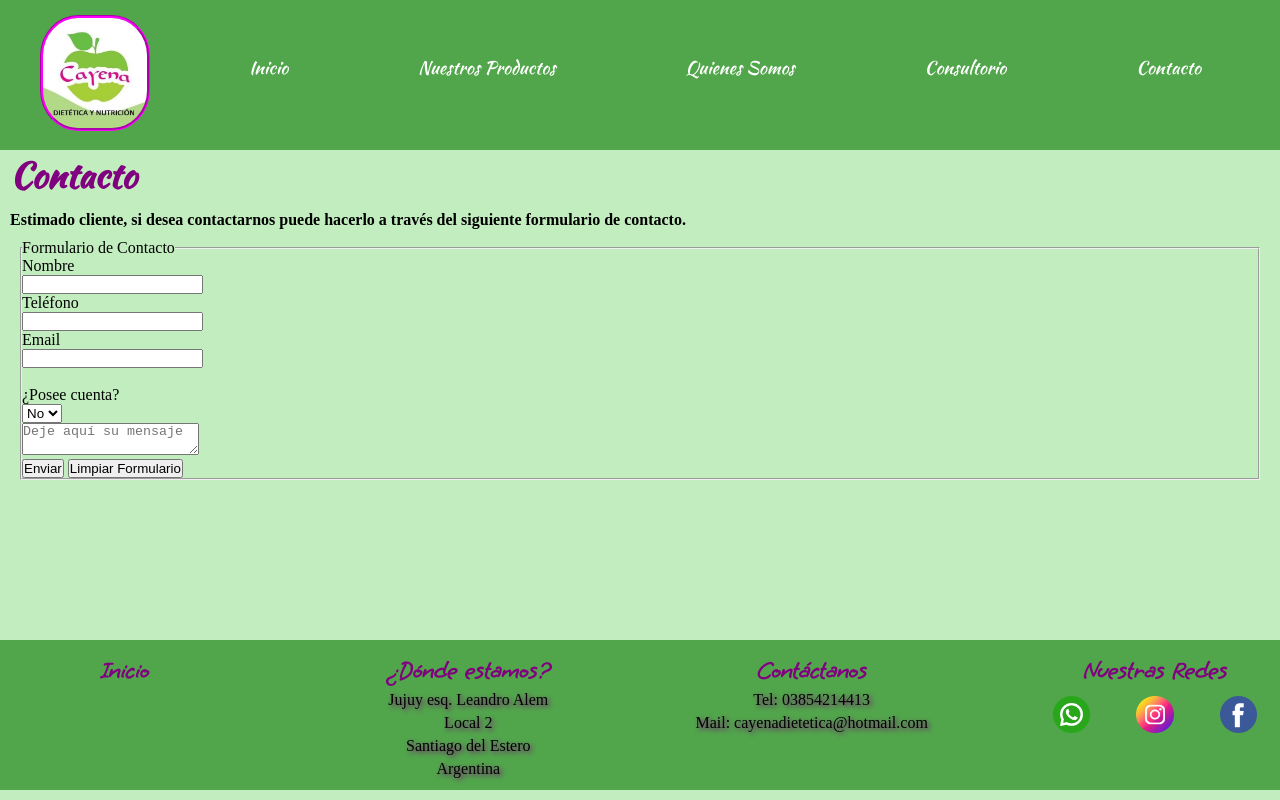
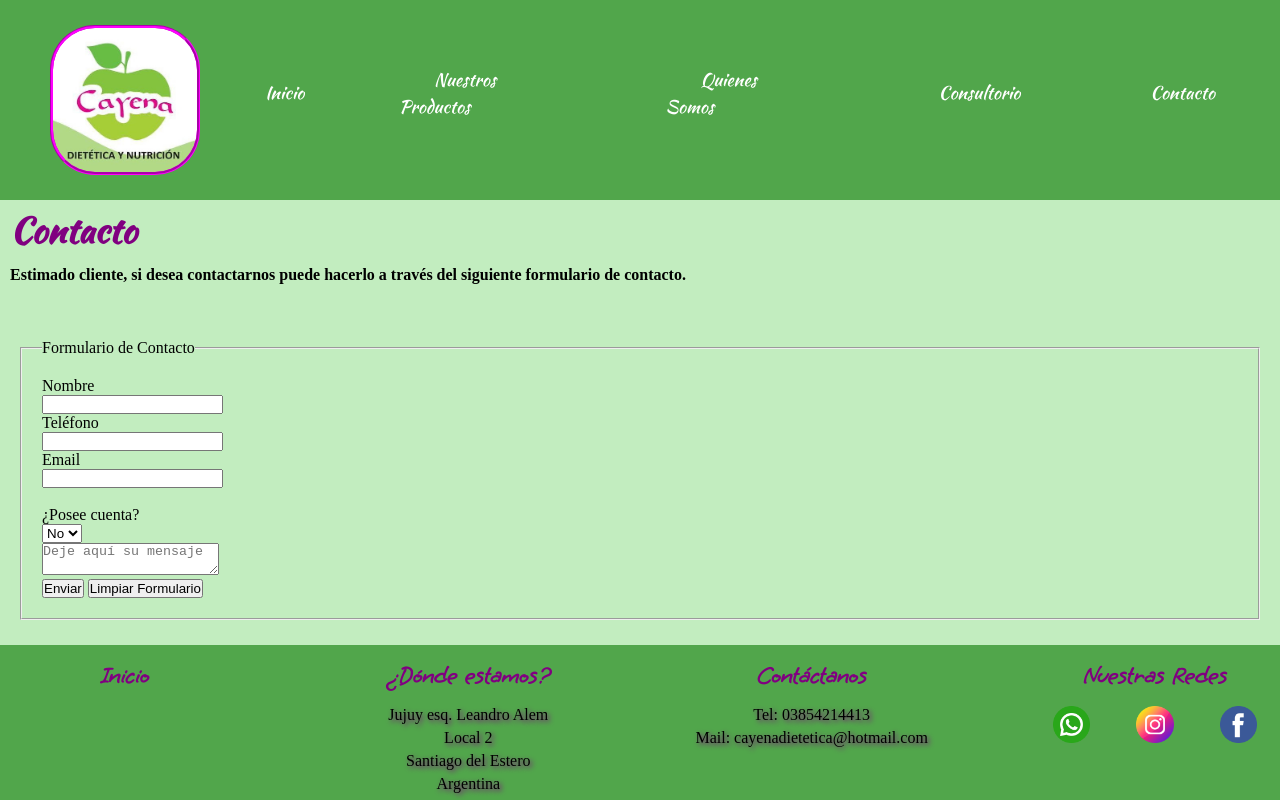
Before and after one commit to sebaorozco/CayenaDietetica, a plain HTML site: page pages/contacto.html in a window 1280 px wide. Drawn offline with Linux system fonts and the light colour scheme.

Commit message:
version 5 - Grids

```diff
--- a/css/styles.css
+++ b/css/styles.css
@@ -18,30 +18,50 @@ body{
     height: 100vh;
     background-color: #c2edbf;
 }
-/* ****************************HEADER/NAV***************************** */
-.encabezado{
-    width: 100%;
-    height: 150px;
-    padding: 10px;
-    display: flex;
-    justify-content: space-between;
-    align-items: center;
+
+.padre{
+    height: 100vh;
+    display: grid;
+    grid-template-areas:
+                        "logo encabezado encabezado encabezado"
+                        "sec1 sec1 sec1 sec1"
+                        "sec2 sec2 sec2 sec2"
+                        "footer footer footer footer";
+    grid-template-columns: 200px repeat(3,1fr);
+    grid-template-rows: 200px repeat(3,1fr);
     background-color: #51a64b;
 }
 
+
+/* ****************************HEADER/NAV***************************** */
+
 .encabezado__logo{
-    margin-left: 30px;
-    margin-right: 30px;
-    width: 110px;
-    border-radius: 35%;
+    grid-column: logo;
+    background-image: url(../images/Logo/logocayena3.jpg);
+    width: 150px;
+    height: 150px;
+    margin: 25px 50px;
+    background-position: center;
+    background-size: cover;
+    background-repeat: no-repeat;
+    border-radius: 30%;
     border-style: groove;
     border-color: magenta;
 }
 
+.encabezado{
+    grid-column: encabezado;
+    width: 100%;
+    height: 200px;
+    padding: 0px;
+    display: flex;
+    justify-content: space-between;
+    align-items: center;
+}
+
 .encabezado__menu{
-    /* position: fixed; */
     width: 100%;
-    margin: auto;
+    margin: 0;
 }
 
 .encabezado__menu ul{
@@ -87,8 +107,9 @@ body{
 }
 
 .encabezado__menu ul li a:hover{
-    color: aquamarine;
-    transition: 1s;
+    color: #F3DAD8;
+    text-decoration: underline;
+    transition: 0.5s;
 }
 
 .encabezado__menu__items:hover ul{
@@ -96,16 +117,21 @@ body{
     visibility: visible;
 }
 
-
 /* *********************************MAIN******************************** */
 .slider{
-    height: 213px;
+    grid-area: sec1;
+    height: 200px;
     width: 100%;
-    margin:5px;
+    margin:0px;
     background-image: url(../images/slider1.jpg);
     background-position: center;
     background-repeat: no-repeat;
     background-size: cover;
+}
+/* ****************************index-productos************************************ */
+.seccion{
+    grid-area: sec2;
+    background-color: #82d986;
 }
 
 h1{
@@ -113,48 +139,11 @@ h1{
     font-family: "Kaushan";
     font-size: 35px;
     margin-left: 10px;
-}
-
-.quienes{
-    height: 30vh;
-}
-
-.quienes h2{
-    margin: 15px;
-    color: rgb(115, 4, 115);
-    font-family: "GrapeNuts";
-    font-size: 25px;
-    text-align: center;
-}
-
-.quienes p{
-    margin: 10px 50px;
-    text-align: justify;
-}
-
-.quienes__image{
-    height: 90vh;
-    width: 100%;
-    background-image: url(../images/localCayena.jpg);
-    background-position: center;
-    background-repeat: no-repeat;
-    background-size: cover;
-}
-
-.main h2{
-    margin: 15px;
-    color: rgb(115, 4, 115);
-    font-family: "GrapeNuts";
-    font-size: 25px;
-    text-align: center;
-}
-
-.main p{
-    margin: 10px 50px;
-    text-align: justify;
+    margin-top: 5px;
 }
 
 .ofertas{
+    grid-area: sec2;
     margin: 50px 50px;
     box-shadow: lightskyblue 0 6px 20px 0 rgba(0,0,0,0.19);
     display: inline-block;
@@ -179,30 +168,83 @@ h1{
     padding: 10px;
 }
 
-.contacto{
-    height: 60vh;
+.seccion h2{
+    margin: 15px;
+    color: rgb(115, 4, 115);
+    font-family: "GrapeNuts";
+    font-size: 25px;
+    text-align: center;
 }
 
-.formulario{
-    margin-left: 20px;
-    margin-right: 20px;
+.sección p{
+    margin: 10px 50px;
+    text-align: justify;
+}
+
+/* ****************************quienes somos************************************ */
+.quienes{
+    grid-area: sec1;
+    height: 30vh;
+    background-color: #c2edbf;
+}
+
+.quienes h2{
+    margin: 15px;
+    color: rgb(115, 4, 115);
+    font-family: "GrapeNuts";
+    font-size: 25px;
+    text-align: center;
+}
+
+.quienes p{
+    margin: 10px 50px;
+    text-align: justify;
+}
+
+.quienes__image{
+    grid-area: sec2;
+    height: 90vh;
+    width: 100%;
+    background-image: url(../images/localCayena.jpg);
+    background-position: center;
+    background-repeat: no-repeat;
+    background-size: cover;
+}
+/* ****************************consultorio************************************ */
+.consultorio{
+    grid-area: sec1;
+    background-color: #c2edbf;
+}
+
+.form{
+    grid-area: sec2;
+    background-color: #c2edbf;
+    margin-bottom: 5px;
+    padding: 20px;
+}
+
+/* ****************************contacto************************************ */
+.contacto{
+    grid-area: sec1;
+    background-color: #c2edbf;
 }
 
 /* **********************************FOOTER******************************* */
 .pie{
-    background-color: #51a64b;
+    grid-area: footer;
     display: flex;
     justify-content: space-between;
     align-items: center;
-    margin-top: 10px;
+    margin-top: 0px;
     height: 150px;
     width: 100%;
+    background-color: #51a64b;
 }
 
 .pie__items{
     width: 250px;
     height: 150px;
-    padding-top: 15px;
+    padding-top: 10px;
     text-align: center;
 }
 
@@ -211,6 +253,7 @@ h1{
     color: purple;
     font-family: "GrapeNuts";
     font-size: 25px;
+    margin-bottom: 15px;
 }
 
 .pie__items h2 a{
@@ -248,3 +291,15 @@ h1{
     transform: scale(1.5);
     transition: 0.5s;
 }
+
+/* @media (max-width:360px){
+    .padre{
+        grid-template-areas:
+                        "logo logo"
+                        "encabezado encabezado"
+                        "sec1 sec1"
+                        "sec2 sec2"
+                        "footer footer"
+                        "footer footer";
+    }
+} */
--- a/pages/contacto.html
+++ b/pages/contacto.html
@@ -2,15 +2,17 @@
 <html>
 <head lang="es">
     <meta charset="UTF-8">
+    <meta http-equiv="X-UA-Compatible" content="IE=edge">
+    <meta name="viewport" content="width=device-width, initial-scale=1.0">
     <title>Cayena Dietética & Nutrición - Santiago del Estero</title>
+    <link rel="shortcut icon" href="../images/Icon/iconCayena.jpg">
     <link rel="stylesheet" href="../css/styles.css">
 </head>
 <body>
     <!--Aqui empieza el header-->
+    <div class="padre">
+        <a class="encabezado__logo" href="../index.html"></a>
         <header class="encabezado">
-        <a href="../index.html">
-            <img class="encabezado__logo" src="../images/Logo/logocayena3.jpg">
-        </a>
             <nav class="encabezado__menu">
                 <ul>
                     <li class="encabezado__menu__items"><a href="../index.html">Inicio</a></li>
@@ -32,8 +34,10 @@
         <div class="contacto">
             <h1>Contacto</h1>
             <p style="margin: 10px;"><b>Estimado cliente, si desea contactarnos puede hacerlo a través del siguiente formulario de contacto.</b></p>
+        </div>
+        <div class="form">
             <form action="">
-            <fieldset class="formulario">
+                <fieldset class="form">
                     <legend>Formulario de Contacto</legend>
                     <label for="nombre">Nombre</label><br>
                     <input type="text" name="nombre"><br>
@@ -56,7 +60,6 @@
         </div>
         <!--Aqui empieza el footer-->
         <footer class="pie">
-        <!-- <div class="pie"> -->
             <div class="pie__items">
                 <h2><a href="../index.html">Inicio</a></h2>
             </div>
@@ -85,5 +88,6 @@
                     </ul>
             </div>
         </footer>
+    </div>
 </body>
 </html>
```
Also changed, not shown: index.html (+12 -10 lines), pages/consultorio.html (+12 -6 lines), pages/productos.html (+7 -7 lines), pages/quienes-somos.html (+4 -4 lines), images/Icon/iconCayena.jpg (added). Lines whose indentation alone changed are shown as unchanged.
